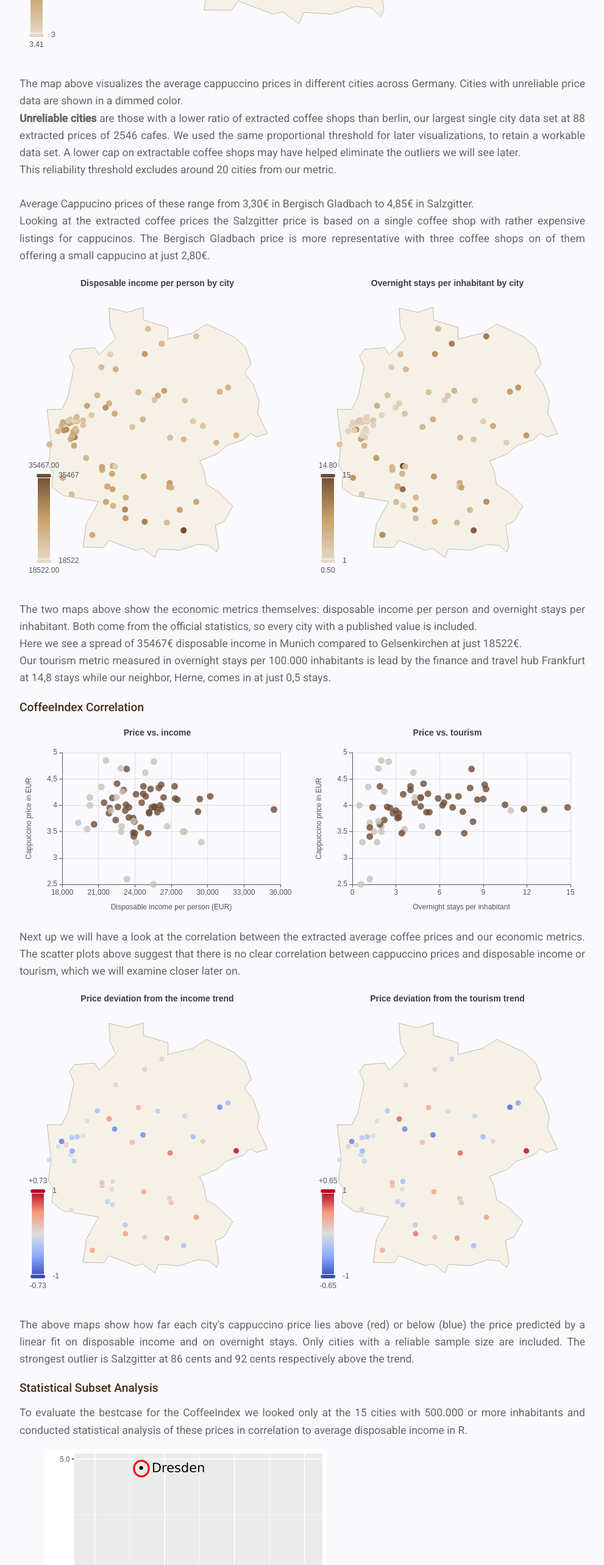
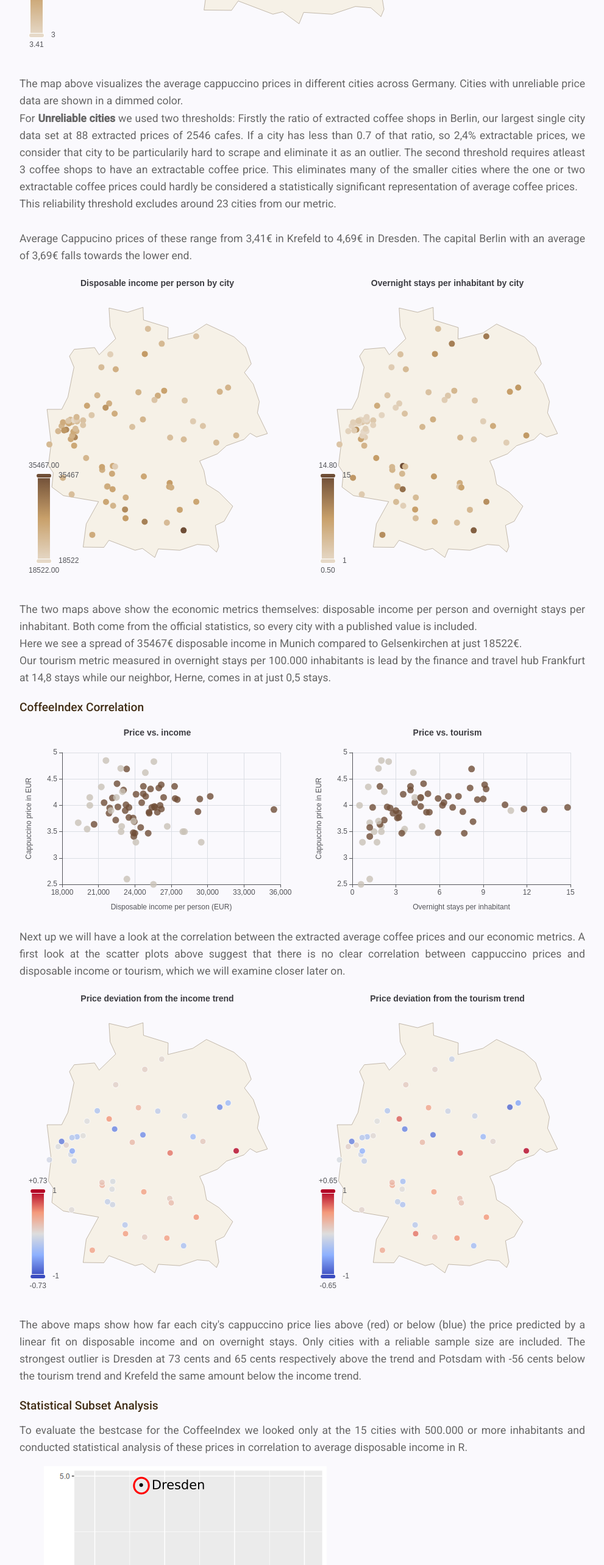
Before and after one commit to dobe-1/CoffeeFinder, an Angular app in the folder frontend/: page /germany-overview in a window 1280 px wide. Shown: the part 1800-4366 px from the top of the page at 61% size, without its empty margins (8-999 px from the left). Built offline with nearby package versions, Linux system fonts and the light colour scheme.

Commit message:
fix: Adjusted analysis for new thresholds

```diff
--- a/frontend/src/app/overview/overview.html
+++ b/frontend/src/app/overview/overview.html
@@ -46,9 +46,9 @@
 
     <p>
       The map above visualizes the average cappuccino prices in different cities across Germany. Cities with unreliable
-      price data are shown in a dimmed color. <br><strong>Unreliable cities</strong> are those with a lower ratio of extracted coffee shops than berlin, our largest single city data set at 88 extracted prices of 2546 cafes. We used the same proportional threshold for later visualizations, to retain a workable data set. A lower cap on extractable coffee shops may have helped eliminate the outliers we will see later.<br>
-      This reliability threshold excludes around 20 cities from our metric.<br><br>
-      Average Cappucino prices of these range from 3,30€ in Bergisch Gladbach to 4,85€ in Salzgitter.<br> Looking at the extracted coffee prices the Salzgitter price is based on a single coffee shop with rather expensive listings for cappucinos. The Bergisch Gladbach price is more representative with three coffee shops on of them offering a small cappucino at just 2,80€.
+      price data are shown in a dimmed color.<br>For <strong>Unreliable cities</strong> we used two thresholds: Firstly the ratio of extracted coffee shops in Berlin, our largest single city data set at 88 extracted prices of 2546 cafes. If a city has less than 0.7 of that ratio, so 2,4% extractable prices, we consider that city to be particularily hard to scrape and eliminate it as an outlier. The second threshold requires atleast 3 coffee shops to have an extractable coffee price. This eliminates many of the smaller cities where the one or two extractable coffee prices could hardly be considered a statistically significant representation of average coffee prices.<br>
+      This reliability threshold excludes around 23 cities from our metric.<br><br>
+      Average Cappucino prices of these range from 3,41€ in Krefeld to 4,69€ in Dresden. The capital Berlin with an average of 3,69€ falls towards the lower end.<br>
     </p>
 
     <div class="map-row">
@@ -83,7 +83,7 @@
 
     <p>
       Next up we will have a look at the correlation between the extracted average coffee prices and our economic metrics.
-      The scatter plots above suggest that there is no clear correlation between cappuccino prices and disposable income or
+      A first look at the scatter plots above suggest that there is no clear correlation between cappuccino prices and disposable income or
       tourism, which we will examine closer later on.
     </p>
 
@@ -101,7 +101,7 @@
     <p>
       The above maps show how far each city's cappuccino price lies above (red) or below (blue) the price predicted by a
       linear fit on disposable income and on overnight stays. Only cities with a reliable sample size are included.
-      The strongest outlier is Salzgitter at 86 cents and 92 cents respectively above the trend.
+      The strongest outlier is Dresden at 73 cents and 65 cents respectively above the trend and Potsdam with -56 cents below the tourism trend and Krefeld the same amount below the income trend.
     </p>
     <h3>Statistical Subset Analysis</h3>
     <p>To evaluate the bestcase for the CoffeeIndex we looked only at the 15 cities with 500.000 or more inhabitants and conducted statistical analysis of these prices in correlation to average disposable income in R.<br>
@@ -158,11 +158,12 @@
 
     <!-- Jonas -->
     <p>
-    Given our results and their limitations, the question arises of what future work can be done to improve this work and further improve the answer to our research question.
+    Given our results and their limitations, the question arises of what future work can be done to enhace our CoffeeIndex and get closer to a satisfying answer,especially of our second research question.
     </p>
     <h3>LLM based price extraction</h3>
     <p>
-    One idea would be to improve the price extraction through the usage of large language models. As seen in our evaluation, a better extraction of the coffee prices could further improve our data, and with our current pipeline, we see no easy way to greatly improve it. Given the improvements of large language models in recent years, this could be a possible way to significantly improve the price extraction. However, also new issues would arise with this idea. For example, hallucinations are still a problem with large language models. While we could evaluate the rate of failure with a test set, there would still be an uncertainty that the given price for a specific cafe was just guessed by the large language model and is incorrect. Additionally, in our current pipeline, we are having thousands of cafes with websites, where on each website, our web scraper potentially finds multiple links to possible menus. This quickly adds up to a lot of tokens and thus money needed for processing, especially if we were to try to use a larger model that might give better results for our first problem. Furthermore, ethical questions need to be noticed when sending the data to a model provider, depending on their data policy.
+    One idea would be to improve the price extraction through the usage of large language models. As seen in our evaluation, a better extraction of the coffee prices could further improve our data, and with our current pipeline, we see no easy way to greatly enhance it.<br> Given the improvements of large language models in recent years, this could be a possible way to significantly improve the price extraction. As with natural language processing LLMs can be a suitable tool in handling a complex and diverse dataset, such as the different formatting of menus. <br>
+    However, new issues would arise with this idea. For example, hallucinations are still a problem with large language models. While we could evaluate the rate of failure with a test set, there would still be an uncertainty that the given price for a specific cafe was just guessed by the large language model and is incorrect. Additionally, in our current pipeline, we are having thousands of cafes with websites, where on each website, our web scraper potentially finds multiple links to possible menus. This quickly adds up to a lot of tokens and thus ressources needed for processing, especially if we were to try to use a larger model that might give better results for our first problem. <br>Furthermore, ethical questions need to be considered when sending the data to a proprietary model provider, depending on their data policy.
     </p>
 
     <h3>Alternative data source</h3>
```
